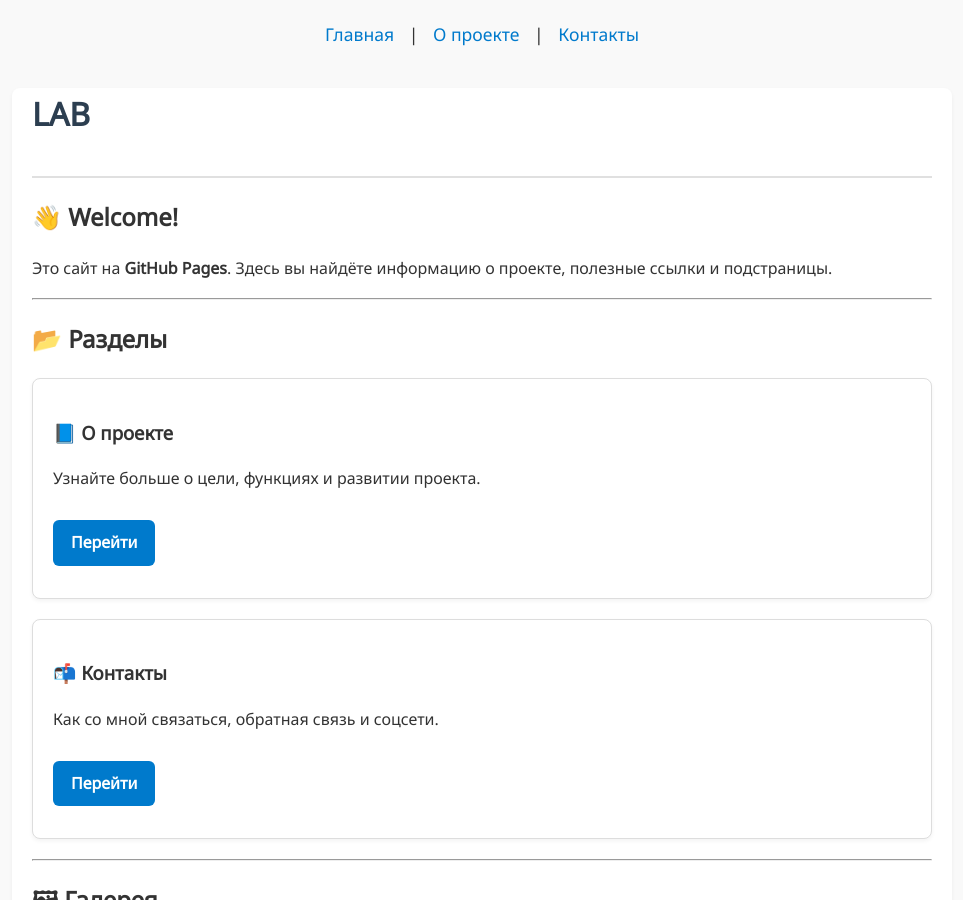
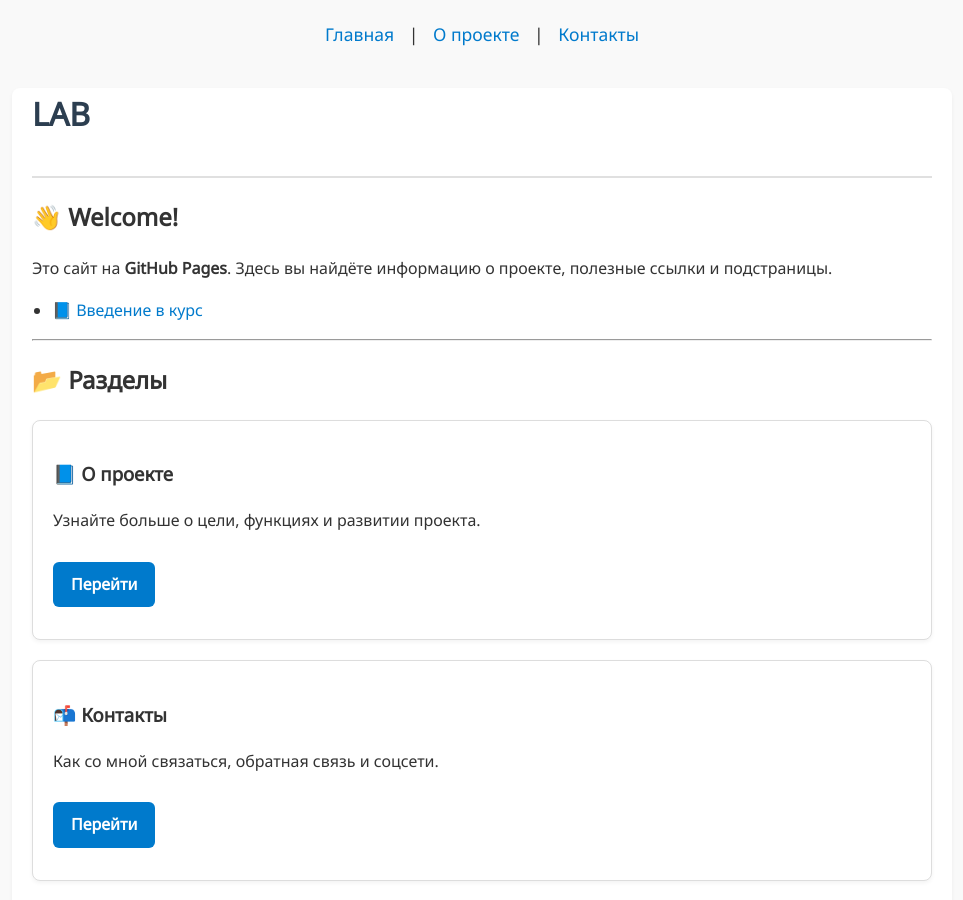
Before and after one commit to lab-rnu-lv/lab, a Jekyll site: the page built from index.md, in a window 1280 px wide and 900 px high. Shown: the whole window, without its empty margins (158-1121 px from the left). Built offline with Jekyll 4.4.1, drawn with Linux system fonts in a browser that asks for light colours.

Commit message:
Update index.md

```diff
--- a/index.md
+++ b/index.md
@@ -6,6 +6,8 @@ title: LAB
 # 👋 Welcome!
 
 Это сайт на **GitHub Pages**. Здесь вы найдёте информацию о проекте, полезные ссылки и подстраницы.
+- [📘 Введение в курс](/courses/01-intro/)
+
 
 ---
 
```
